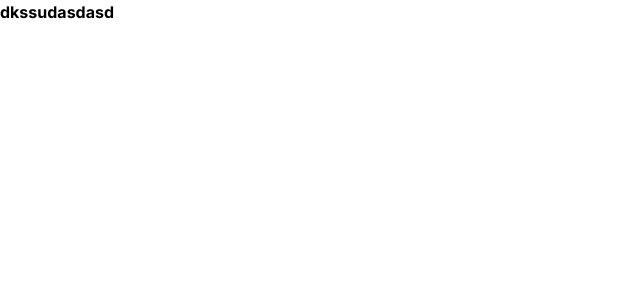
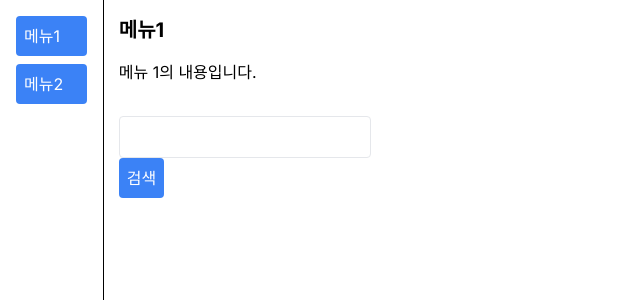
Before and after one commit to YoonJieut/Notebook, a Next.js app in the folder app/: page / in a window 1280 px wide. Shown: the top 300 px of the page, without its empty margins (0-640 px from the left). Built offline with nearby package versions, Linux system fonts and the light colour scheme.

Commit message:
Refactor layout and add new components

```diff
--- a/app/src/app/layout.tsx
+++ b/app/src/app/layout.tsx
@@ -1,6 +1,6 @@
 import type { Metadata } from 'next'
 import { Inter } from 'next/font/google'
-import './styles/globals.css'
+import '../styles/globals.css'
 
 const inter = Inter({ subsets: ['latin'] })
 
--- a/app/src/app/page.tsx
+++ b/app/src/app/page.tsx
@@ -1,9 +1,33 @@
-import Link from 'next/link'
+'use client';
 
-export default function Home() {
+import React, { useState } from 'react';
+import Layout from '@/components/LayoutTest';
+import Menu from '@/components/Menu';
+import Content from '@/components/Content';
+import Search from '@/components/Search';
+
+const HomePage = () => {
+  const [selectedMenu, setSelectedMenu] = useState('메뉴1');
+
+  const handleMenuSelect = (menuName: string) => {
+    setSelectedMenu(menuName);
+  };
+
+  const handleSearchSubmit = (searchTerm: string) => {
+    setSelectedMenu(searchTerm);
+  };
+
   return (
-    <div className='font-bold'>
-      dkssudasdasd
-    </div>
-  )
-}
+    <Layout>
+      <div className="flex">
+        <Menu onMenuSelect={handleMenuSelect} />
+        <div className="flex-grow">
+          <Content selectedMenu={selectedMenu} />
+          <Search onSearchSubmit={handleSearchSubmit} />
+        </div>
+      </div>
+    </Layout>
+  );
+};
+
+export default HomePage;
--- a/app/src/app/component/Content.tsx
+++ b/app/src/components/Content.tsx
@@ -1,7 +1,7 @@
 // components/Content.tsx
 
 import React from 'react';
-import menuData from '../../../../data/menuData.json'; // 가정된 JSON 파일 경로
+import menuData from '@/data/menuData.json'; // 가정된 JSON 파일 경로
 
 interface ContentProps {
   selectedMenu: string;
--- a/app/src/app/component/Menu.tsx
+++ b/app/src/components/Menu.tsx
@@ -1,7 +1,7 @@
 // components/Menu.tsx
 
 import React from 'react';
-import menuData from '../../../../data/menuData.json'; // 가정된 JSON 파일 경로
+import menuData from '@/data/menuData.json'; // 가정된 JSON 파일 경로
 
 interface MenuProps {
   onMenuSelect: (menuName: string) => void;
```
Also changed, not shown: app/src/components/LayoutTest.tsx (renamed from app/src/app/component/LayoutTest.tsx), app/src/components/Search.tsx (renamed from app/src/app/component/Search.tsx), app/src/styles/globals.css (renamed from app/src/app/styles/globals.css).
